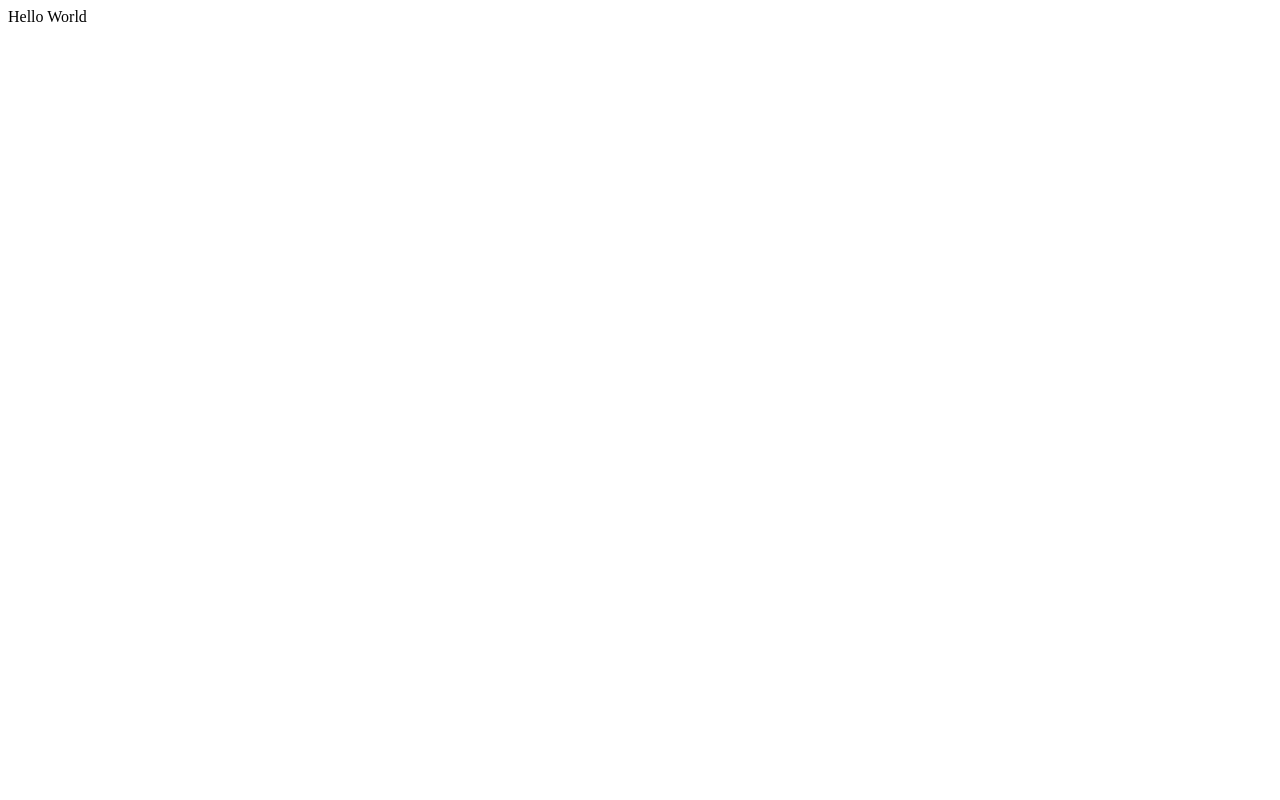
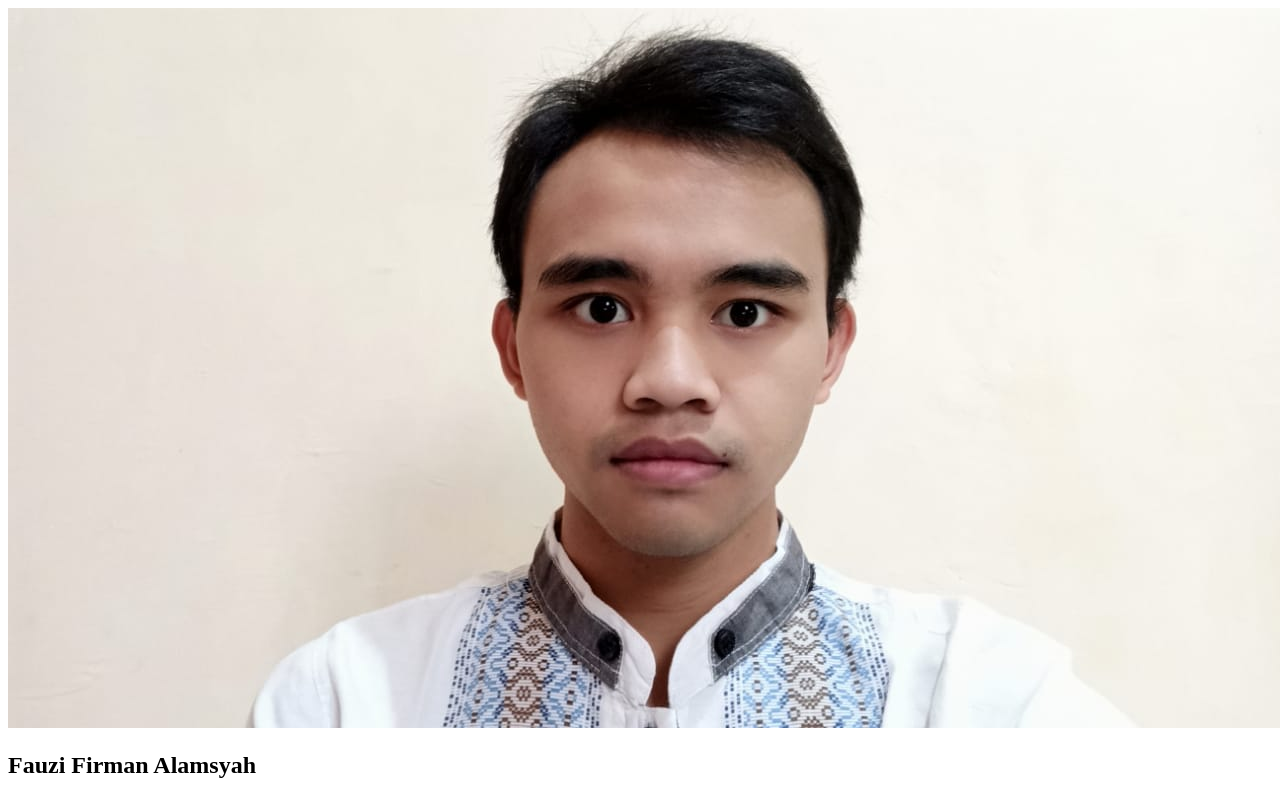
Before and after one commit to fauzi5896/my-repo-from-remote, a plain HTML site: page index.html in a window 1280 px wide. Drawn offline with Linux system fonts and the light colour scheme.

Commit message:
Changed Hello world with img and h2 to display simple profile data. Image file added in the folder images and used as resource in the img element in index.html file

```diff
--- a/index.html
+++ b/index.html
@@ -4,7 +4,10 @@
   </head>
 
   <body>
-    Hello World
+    <div>
+      <img src="images/sun.jpeg" alt="profile image" />
+      <h2>Fauzi Firman Alamsyah</h2>
+   </div>
   </body>
 
 </html>
```
Also changed, not shown: images/sun.jpeg (added).
